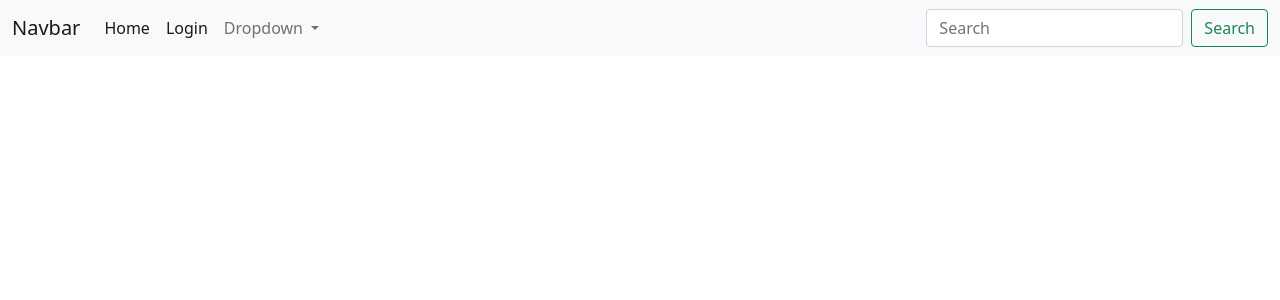
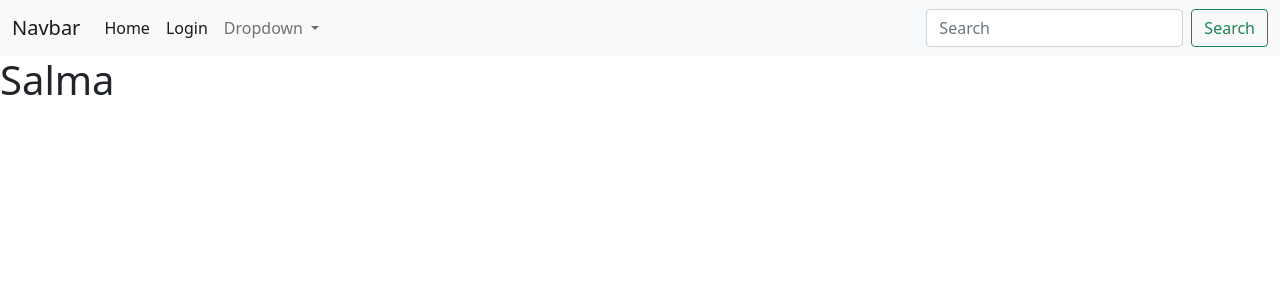
Before and after one commit to hartej-singh-assi/Covid-Shop, an Angular app: page / in a window 1280 px wide. Shown: the top 300 px of the page. Built offline with nearby package versions, Linux system fonts and the light colour scheme.

Commit message:
h1 added

```diff
--- a/src/app/app.component.html
+++ b/src/app/app.component.html
@@ -1 +1,2 @@
 <app-nav-bar></app-nav-bar>
+<h1>Salma</h1>
```
